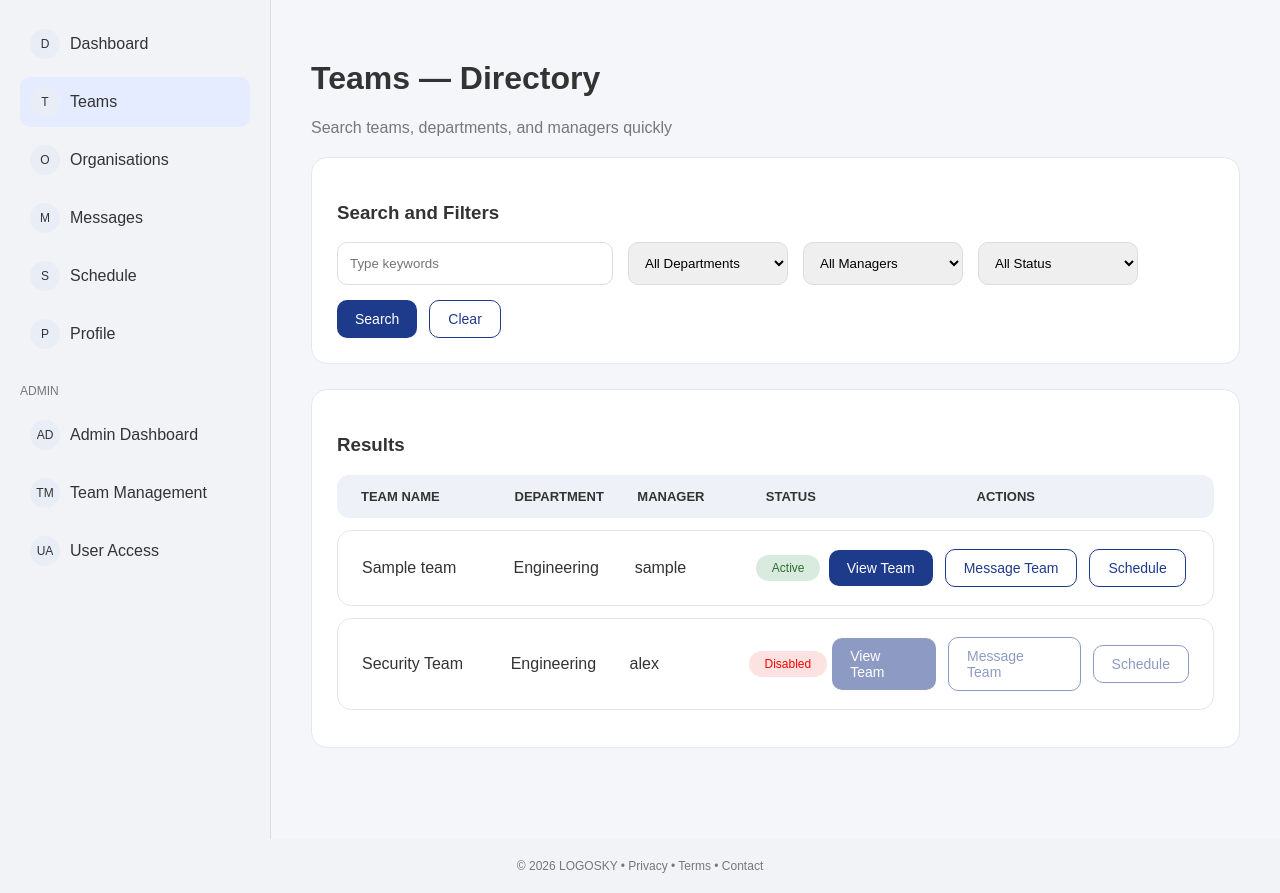
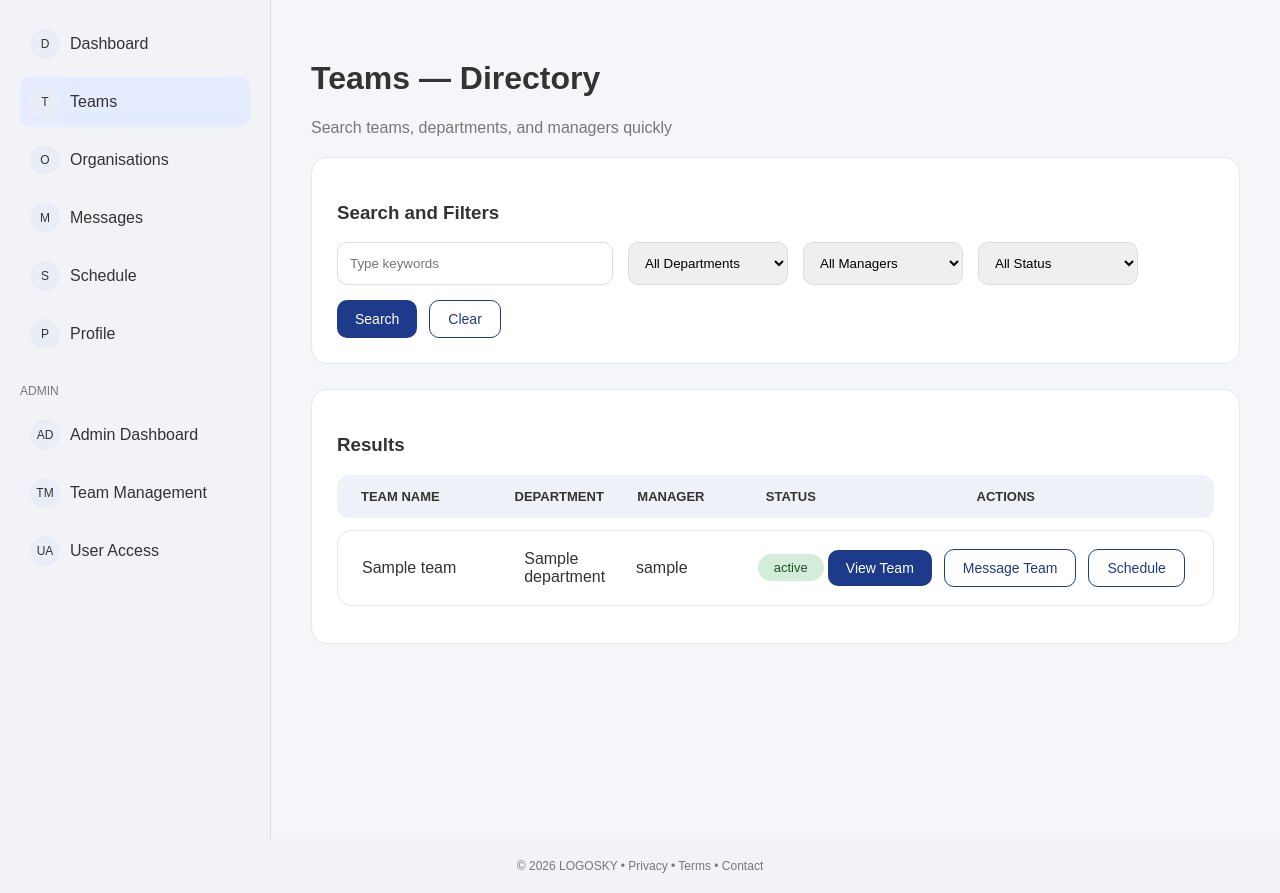
Before and after one commit to JonAH-git-117/Stack6CW2, a Django app: page / in a window 1280 px wide. Shown: the part 69-962 px from the top of the page. Run offline with Django 5.2, Linux system fonts and the light colour scheme; tables that the repository leaves empty hold one stand-in row (values such as "Sample post").

Commit message:
Fixed team pages

```diff
--- a/teams/static/teams/schedule_meeting.css
+++ b/teams/static/teams/schedule_meeting.css
@@ -61,7 +61,6 @@ border-radius:50%;
 display:flex;
 }
 
-/* NAVIGATION — SAME AS TEAMS & MESSAGES */
 
 .sidebar{
 width:230px;
@@ -108,7 +107,6 @@ margin-top:25px;
 color:#777;
 }
 
-/* PAGE CONTENT */
 
 .content{
 flex:1;
--- a/teams/static/teams/style.css
+++ b/teams/static/teams/style.css
@@ -4,7 +4,6 @@ margin:0;
 background:#f5f6fa;
 color:#333;
 }
-
 
 .topbar{
 display:flex;
@@ -54,11 +53,9 @@ justify-content:center;
 font-weight:bold;
 }
 
-
 .layout{
 display:flex;
 }
-
 
 .sidebar{
 width:230px;
@@ -105,7 +102,6 @@ margin-top:25px;
 color:#777;
 }
 
-
 .content{
 flex:1;
 padding:40px;
@@ -116,7 +112,6 @@ color:#777;
 margin-bottom:20px;
 }
 
-
 .card{
 background:white;
 border-radius:16px;
@@ -124,7 +119,6 @@ padding:25px;
 border:1px solid #e5e7eb;
 margin-bottom:25px;
 }
-
 
 .filters{
 display:flex;
@@ -146,7 +140,6 @@ border-radius:10px;
 border:1px solid #ddd;
 width:160px;
 }
-
 
 .buttons{
 margin-top:15px;
@@ -177,7 +170,6 @@ font-size:14px;
 padding:10px 18px;
 }
 
-
 .table-header{
 display:grid;
 grid-template-columns: 2.5fr 2fr 2fr 1fr 6fr;
@@ -203,41 +195,16 @@ border:1px solid #e6e6e6;
 margin-bottom:12px;
 }
 
-
 .table-header div:nth-child(4),
 .table-row div:nth-child(4){
 justify-self:center;
 text-align:center;
 }
 
-
 .table-header div:nth-child(5),
 .table-row div:nth-child(5){
 justify-self:center;
 }
-
-
-.status{
-display:inline-flex;
-align-items:center;
-justify-content:center;
-padding:6px 16px;
-border-radius:20px;
-font-size:12px;
-font-weight:500;
-margin-right:5px;
-}
-
-.status.active{
-background:#d9eadf;
-color:#2e6e2e;
-}
-
-.status.disabled{
-background:#f4c7ab;
-color:#8a3c00;
-}
-
 
 .actions{
 display:flex;
@@ -246,11 +213,8 @@ align-items:center;
 gap:12px;
 }
 
-.actions button{
-padding:10px 18px;
-border-radius:10px;
-font-size:14px;
-white-space:nowrap;
+.actions a{
+text-decoration:none;
 }
 
 footer{
@@ -261,17 +225,25 @@ font-size:12px;
 background:#f1f3f7;
 }
 
-.actions a{
-text-decoration:none;
+.status-pill{
+display:inline-block;
+padding:6px 16px;
+border-radius:20px;
+font-size:13px;
+font-weight:500;
 }
 
- .status.disabled{
-background:#fde2e2;
-color:red;
+.status-pill.active{
+background:#d4edda;
+color:#155724;
+}
+
+.status-pill.disabled{
+background:#f8d7da;
+color:#721c24;
 }
 
 @media (max-width:900px){
-
 .content{
 padding:25px;
 }
@@ -287,5 +259,4 @@ grid-template-columns: 2.5fr 2fr 2fr 1fr 6fr;
 .table-row{
 grid-template-columns: 2.5fr 2fr 2fr 1fr 6fr;
 }
-
 }
--- a/teams/templates/teams/team_list.html
+++ b/teams/templates/teams/team_list.html
@@ -1,47 +1,30 @@
+
 {% load static %}
 
 <!DOCTYPE html>
 <html>
 
 <head>
-
 <title>Teams Directory</title>
-
-<link rel="stylesheet" href="{% static 'teams/style.css' %}">
-
-</head>
-
-
+<link rel="stylesheet" href="{% static 'teams/style.css' %}?v=99">
 <body>
-
-
 
 <div class="topbar">
 
 <div class="logo">
-
 <strong>LOGOSKY</strong>
 <p>Engineering Team Directory</p>
-
 </div>
 
 <div class="top-actions">
-
 <input class="top-search" placeholder="Search directory...">
-
 <button class="profile-btn">View Public Profile</button>
-
 <div class="user-circle">JD</div>
-
 </div>
 
 </div>
 
-
-
 <div class="layout">
-
-
 
 <div class="sidebar">
 
@@ -73,9 +56,6 @@
 
 </ul>
 
-</ul>
-
-
 <p class="admin-label">ADMIN</p>
 
 <ul class="nav">
@@ -99,22 +79,13 @@ User Access
 
 </div>
 
-
-
-
 <div class="content">
-
 
 <h1>Teams — Directory</h1>
 
 <p class="subtitle">
-
 Search teams, departments, and managers quickly
-
 </p>
-
-
-
 
 <div class="card">
 
@@ -124,11 +95,7 @@ Search teams, departments, and managers quickly
 
 <div class="filters">
 
-<input
-type="text"
-name="keyword"
-placeholder="Type keywords"
->
+<input type="text" name="keyword" placeholder="Type keywords">
 
 <select name="department">
 <option>All Departments</option>
@@ -152,7 +119,6 @@ placeholder="Type keywords"
 
 </div>
 
-
 <div class="buttons">
 
 <button class="btn-primary" type="submit">
@@ -169,13 +135,9 @@ Clear
 
 </div>
 
-
-
-
 <div class="card">
 
 <h3>Results</h3>
-
 
 <div class="table-header">
 
@@ -187,7 +149,6 @@ Clear
 
 </div>
 
-
 {% for team in teams %}
 
 <div class="table-row">
@@ -196,8 +157,8 @@ Clear
 {{ team.name }}
 </div>
 
-<div>
-Engineering
+<div style="padding-left: 10px;">
+{{ team.department }}
 </div>
 
 <div>
@@ -206,19 +167,26 @@ Engineering
 
 <div>
 
-{% if team.status == "Disabled" %}
-<span class="status disabled">
-Disabled
+<span class="status-pill {% if team.status|lower == 'disabled' %}disabled{% else %}active{% endif %}">    {{ team.status }}
 </span>
-{% else %}
-<span class="status active">
-Active
-</span>
-{% endif %}
-
 </div>
 
 <div class="actions">
+
+{% if team.status|lower == 'disabled' %}
+<a class="btn-primary small" style="pointer-events:none; opacity:0.5;">
+View Team
+</a>
+
+<a class="btn-outline small" style="pointer-events:none; opacity:0.5;">
+Message Team
+</a>
+
+<a class="btn-outline small" style="pointer-events:none; opacity:0.5;">
+Schedule
+</a>
+
+{% else %}
 
 <a href="{% url 'team_detail' team.id %}" class="btn-primary small">
 View Team
@@ -232,6 +200,8 @@ Message Team
 Schedule
 </a>
 
+{% endif %}
+
 </div>
 
 </div>
@@ -242,49 +212,13 @@ Schedule
 
 {% endfor %}
 
-<div class="table-row">
-
-<div class="team-name">
-Security Team
-</div>
-
-<div>
-Engineering
-</div>
-
-<div>
-alex
-</div>
-
-<div>
-<span class="status disabled">
-Disabled
-</span>
-</div>
-
-<div class="actions">
-
-<a class="btn-primary small" style="pointer-events:none; opacity:0.5;">
-View Team
-</a>
-
-<a class="btn-outline small" style="pointer-events:none; opacity:0.5;">
-Message Team
-</a>
-
-<a class="btn-outline small" style="pointer-events:none; opacity:0.5;">
-Schedule
-</a>
-
-</div>
-
-</div>
-
 </div>
 </div>
 </div>
+
 <footer>
 © 2026 LOGOSKY • Privacy • Terms • Contact
 </footer>
+
 </body>
 </html>
--- a/teams/views.py
+++ b/teams/views.py
@@ -22,8 +22,61 @@ def team_detail(request, id):
 
     team = get_object_or_404(Team, id=id)
 
+    if team.name == "Backend Engineering":
+        upstream = ["Infrastructure", "Authentication"]
+        downstream = ["Frontend Engineering", "Mobile Apps"]
+
+    elif team.name == "Frontend Engineering":
+        upstream = ["Backend Engineering"]
+        downstream = ["UI Users"]
+
+    elif team.name == "Data Engineering":
+        upstream = ["Backend Engineering", "External Data"]
+        downstream = ["Analytics Platform"]
+
+    elif team.name == "DevOps":
+        upstream = ["Backend Engineering", "Infrastructure"]
+        downstream = ["All Engineering Teams"]
+
+    elif team.name == "Support Team":
+        upstream = ["All Engineering Teams"]
+        downstream = ["End Users"]
+
+    elif team.name == "Security Team":
+        upstream = ["DevOps", "Backend Engineering"]
+        downstream = ["All Engineering Teams"]
+
+    else:
+        upstream = []
+        downstream = []
+
+    if team.name == "Backend Engineering":
+        skills = ["Python", "Django", "REST APIs", "Docker"]
+
+    elif team.name == "Frontend Engineering":
+        skills = ["HTML", "CSS", "JavaScript", "UI Design"]
+
+    elif team.name == "Data Engineering":
+        skills = ["Python", "SQL", "Data Analysis", "Machine Learning"]
+
+    elif team.name == "DevOps":
+        skills = ["CI/CD", "Docker", "Kubernetes", "Cloud Infrastructure"]
+
+    elif team.name == "Support Team":
+        skills = ["Troubleshooting", "Customer Support", "System Monitoring", "Communication"]
+
+    elif team.name == "Security Team":
+        skills = ["Cybersecurity", "Pen Testing", "Risk Analysis", "Encryption"]
+
+    else:
+        skills = []
+
     context = {
-        'team': team
+        'team': team,
+        'upstream': upstream,
+        'downstream': downstream,
+        'skills': skills,
+        'teams': Team.objects.all(),
     }
 
     return render(request, 'teams/team_detail.html', context)
```
Also changed, not shown: teams/models.py (+53 -42 lines), teams/static/teams/team_detail.css (+18 -7 lines), teams/templates/teams/team_detail.html (+23 -91 lines), teams/migrations/0001_initial.py, teams/migrations/0002_organisation_department_team_department.py (deleted), teams/migrations/0002_team_status.py (added).
